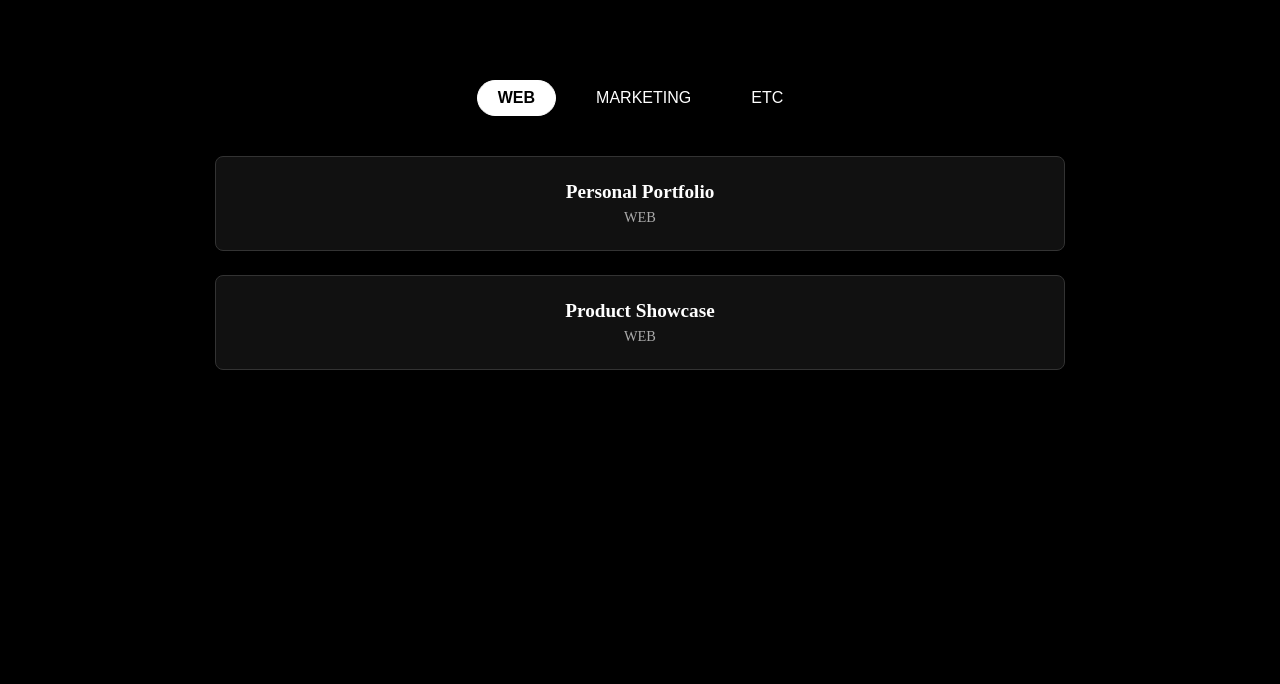
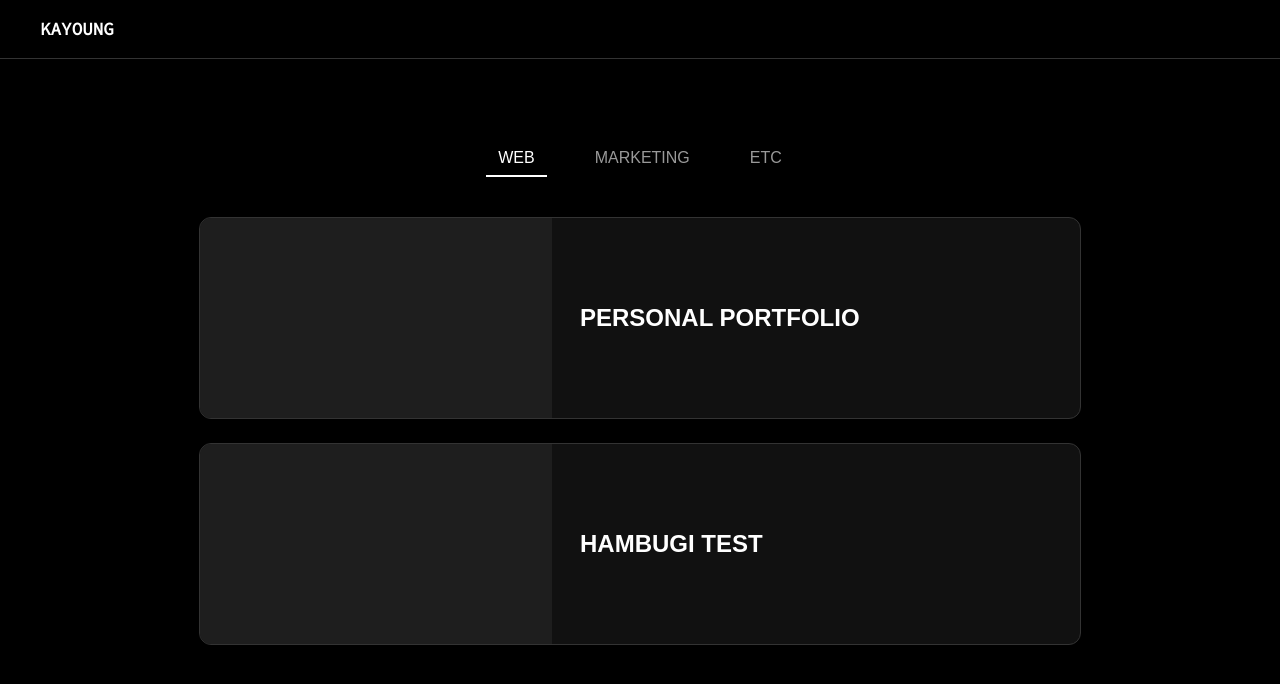
Before and after one commit to kaouo/kayoung-portfolio, a React (Create React App) app: page /projects in a window 1280 px wide. Shown: the top 684 px of the page. Built offline with nearby package versions, Linux system fonts and the light colour scheme.

Commit message:
[feat] 프로젝트 페이지 UI 개편 및 Header 구조 통합

```diff
--- a/src/components/Header.jsx
+++ b/src/components/Header.jsx
@@ -1,13 +1,30 @@
+import { useNavigate } from "react-router-dom";
 import styles from "./Header.module.css";
 
-function Header() {
+function Header({ isMain = false }) {
+  const navigate = useNavigate();
+
+  const handleLogoClick = () => {
+    navigate("/main");
+  };
+
   return (
     <header className={styles.header}>
-      <div className={styles.logo}>KAYOUNG</div>
-      <div className={styles.contact}>
-        <a href="mailto:iamkaouo@gmail.com">iamkaouo@gmail.com</a>
-        <a href="facetime:+821054544121">+82 5454 4121</a>
+      {/* 로고 클릭 시 메인 페이지로 이동 */}
+      <div
+        className={styles.logo}
+        onClick={handleLogoClick}
+        style={{ cursor: "pointer" }}
+      >
+        KAYOUNG
       </div>
+
+      {isMain && (
+        <div className={styles.contact}>
+          <a href="mailto:iamkaouo@gmail.com">iamkaouo@gmail.com</a>
+          <a href="tel:+8254544121">+82 5454 4121</a>
+        </div>
+      )}
     </header>
   );
 }
--- a/src/pages/MainPage.jsx
+++ b/src/pages/MainPage.jsx
@@ -17,7 +17,7 @@ function MainPage() {
 
   return (
     <div className={styles.pageContainer}>
-      <Header />
+      <Header isMain={true} />
 
       <main className={styles.container}>
         <div className={styles.left}>
--- a/src/pages/ProjectsPage.jsx
+++ b/src/pages/ProjectsPage.jsx
@@ -1,13 +1,12 @@
 import { useState } from "react";
 import styles from "./ProjectsPage.module.css";
+import Header from "../components/Header";
 
 const projectData = [
-  { id: 1, title: "Personal Portfolio", category: "WEB" },
-
-  { id: 2, title: "Marketing Landing Page", category: "MARKETING" },
-  { id: 3, title: "Infographic Design", category: "ETC" },
-
-  { id: 4, title: "Product Showcase", category: "WEB" },
+  { id: 1, title: "PERSONAL PORTFOLIO", category: "WEB" },
+  { id: 2, title: "HAMBUGI TEST", category: "WEB" },
+  { id: 4, title: "MARKETING LANDING PAGE", category: "MARKETING" },
+  { id: 3, title: "INFORGRAPHIC DESIGN", category: "ETC" },
 ];
 
 const categories = ["WEB", "MARKETING", "ETC"];
@@ -20,6 +19,8 @@ function ProjectsPage() {
   );
 
   return (
+    <>
+      <Header isMain={false} />
       <div className={styles.page}>
         <div className={styles.tabs}>
           {categories.map((cat) => (
@@ -37,16 +38,16 @@ function ProjectsPage() {
 
         <div className={styles.projects}>
           {filteredProjects.map((project) => (
-          <div
-            key={project.id}
-            className={`${styles.project} ${styles.projectEnter}`}
-          >
-            <h3>{project.title}</h3>
-            <p>{project.category}</p>
+            <div key={project.id} className={styles.project}>
+              <div className={styles.thumbnail}></div>
+              <div className={styles.projectInfo}>
+                <h2>{project.title}</h2>
+              </div>
             </div>
           ))}
         </div>
       </div>
+    </>
   );
 }
 
--- a/src/pages/ProjectsPage.module.css
+++ b/src/pages/ProjectsPage.module.css
@@ -13,29 +13,41 @@
   margin-bottom: 40px;
   justify-content: center;
   flex-wrap: wrap;
+  opacity: 0;
+  transform: translateY(-10px);
+  animation: fadeInTab 0.5s ease forwards;
+  animation-delay: 0.1s; /* 카드보다 살짝 먼저 또는 동시에 */
 }
 
 .tab {
-  background: none;
+  color: #999;
+  padding: 10px 20px;
+  background: transparent;
   border: none;
-  color: #fff;
   font-size: 1rem;
-  font-weight: 500;
-  padding: 8px 20px;
-  border-radius: 20px;
-  cursor: pointer;
-  transition: all 0.3s ease;
+  position: relative;
+  transition: color 0.3s ease;
 }
 
-.tab:hover {
-  opacity: 0.7;
+.tab::after {
+  content: "";
+  position: absolute;
+  bottom: 0;
+  left: 10%;
+  width: 80%;
+  height: 2px;
+  background: #fff;
+  transform: scaleX(0);
+  transition: transform 0.3s ease;
+}
+
+.tab:hover::after,
+.active::after {
+  transform: scaleX(1);
 }
 
 .active {
-  background-color: #fff;
-  color: #000;
-  font-weight: bold;
-  border: 1.5px solid #fff;
+  color: #fff;
 }
 
 .projects {
@@ -44,64 +56,84 @@
   gap: 24px;
   align-items: center;
   width: 100%;
-  max-width: 800px;
+  max-width: 880px;
 }
 
 .project {
+  display: flex;
+  width: 100%;
+  height: 200px;
   background-color: #111;
   border: 1px solid #333;
-  border-radius: 8px;
-  padding: 24px;
-  width: 100%;
-  color: #fff;
-  box-shadow: 0 2px 6px rgba(0, 0, 0, 0.3);
+  border-radius: 12px;
+  overflow: hidden;
   transition: transform 0.3s ease;
+  box-shadow: 0 6px 16px rgba(0, 0, 0, 0.3);
+  cursor: pointer;
+  animation: fadeInUp 0.6s ease forwards;
 }
 
 .project:hover {
-  transform: translateY(-4px) scale(1.02);
+  transform: translateY(-4px);
 }
 
-.project h3 {
-  margin: 0 0 6px;
-  font-size: 1.2rem;
-  font-weight: 600;
+.thumbnail {
+  width: 40%;
+  aspect-ratio: 4 / 3;
+  background: #1e1e1e;
 }
 
-.project p {
+.projectInfo {
+  padding: 28px;
+  display: flex;
+  flex-direction: column;
+  justify-content: center;
+  color: #fff;
+  text-align: left;
+}
+
+.projectInfo h3 {
+  margin: 0 0 6px;
+  font-size: 1.4rem;
+}
+
+.projectInfo p {
   margin: 0;
-  font-size: 0.9rem;
+  font-size: 0.85rem;
   color: #aaa;
 }
 
-.projectEnter {
-  opacity: 0;
-  transform: translateY(20px);
-  animation: fadeInUp 0.5s ease forwards;
-}
-
-@keyframes fadeInUp {
+@keyframes fadeInTab {
   to {
     opacity: 1;
     transform: translateY(0);
   }
 }
 
+@keyframes fadeInUp {
+  0% {
+    opacity: 0;
+    transform: translateY(30px);
+  }
+  100% {
+    opacity: 1;
+    transform: translateY(0);
+  }
+}
+
+/* 반응형 */
 @media (max-width: 768px) {
-  .page {
-    padding: 60px 16px;
+  .project {
+    flex-direction: column;
   }
 
-  .tab {
-    font-size: 0.85rem;
-    padding: 6px 14px;
+  .thumbnail {
+    width: 100%;
+    height: 160px;
   }
 
-  .project h3 {
-    font-size: 1rem;
-  }
-
-  .project p {
-    font-size: 0.85rem;
+  .projectInfo {
+    text-align: center;
+    align-items: center;
   }
 }
--- a/src/styles/fonts.css
+++ b/src/styles/fonts.css
@@ -1,3 +1,11 @@
+:root {
+  --main-font: "Pretendard", sans-serif;
+}
+
+body {
+  font-family: var(--main-font);
+}
+
 /* KakaoSmallSans */
 @font-face {
   font-family: "KakaoSmallSans";
```
Lines whose indentation alone changed are shown as unchanged.
